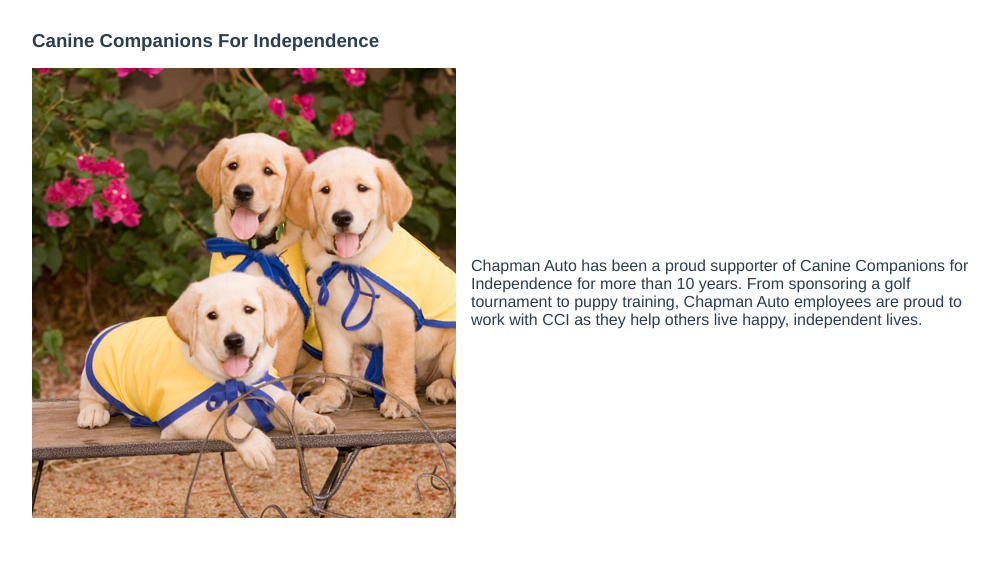
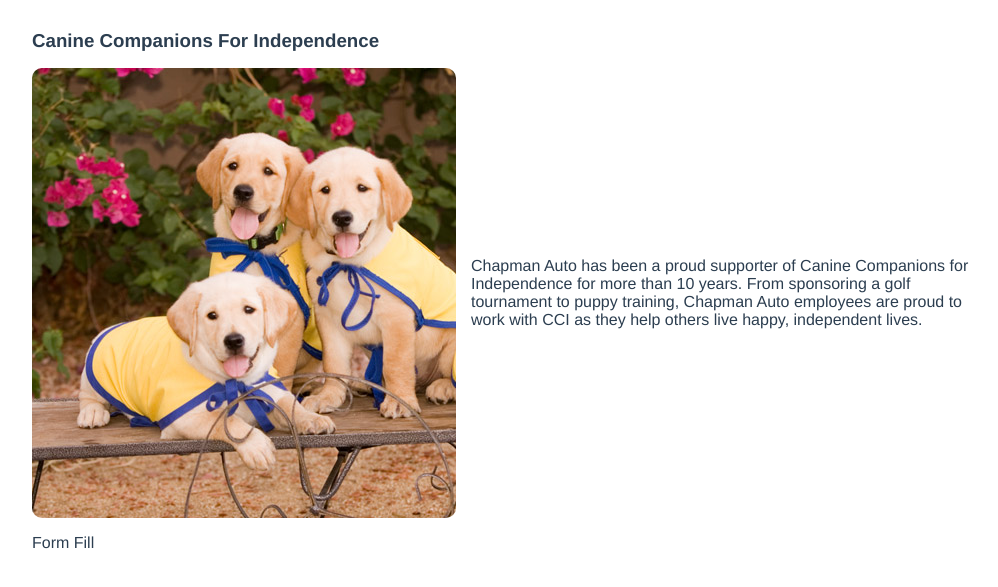
Before and after one commit to Blake-Trapnell/developer-assessment-2, a Vue app: page / in a window 1280 px wide. Shown: the part 983-1570 px from the top of the page, without its empty margins (128-1126 px from the left). Before the commit the page ends 1533 px from the top, so only its background shows below. Built offline with nearby package versions, Linux system fonts and the light colour scheme; no server answers.

Commit message:
added form fill and cleaned up linting errors

```diff
--- a/src/App.vue
+++ b/src/App.vue
@@ -2,18 +2,21 @@
     <div id="app">
         <WeatherBanner />
         <ChapmanCares />
+        <FormFill />
     </div>
 </template>
 
 <script>
 import WeatherBanner from '@/components/weather-banner';
 import ChapmanCares from '@/components/chapman-cares';
+import FormFill from '@/components/form-fill';
 
 export default {
     name: 'App',
     components: {
         WeatherBanner,
         ChapmanCares,
+        FormFill,
     },
 };
 </script>
--- a/src/components/chapman-cares.vue
+++ b/src/components/chapman-cares.vue
@@ -69,6 +69,7 @@ export default {
 }
 .chapman-cares--event-photo {
     width: 50%;
+    border-radius: 10px;
     margin-right: 15px;
 }
 @media screen and (max-width: 650px) {
--- /dev/null
+++ b/src/components/form-fill.vue
@@ -0,0 +1,32 @@
+<template>
+    <div>
+        <p>Form Fill</p>
+    </div>
+</template>
+
+<script>
+export default {
+    name: 'FormFill',
+    data() {
+        return {
+            inputs: [
+                {
+                    placeHolder: 'First Name',
+                },
+                {
+                    placeHolder: 'Last Name',
+                },
+                {
+                    placeHolder: 'Phone Number',
+                },
+                {
+                    placeHolder: 'Email',
+                },
+            ],
+        };
+    },
+};
+</script>
+<style lang="scss" scoped>
+
+</style>
--- a/src/components/weather-banner.vue
+++ b/src/components/weather-banner.vue
@@ -21,7 +21,7 @@ export default {
         this.getTemp();
     },
     methods: {
-            // define function as async to be able to await later in function.
+        // define function as async to be able to await later in function.
         async getTemp() {
             // set variables (there are no errors in these strings)
             const url = 'http://api.openweathermap.org/data/2.5/weather';
@@ -37,7 +37,6 @@ export default {
             // display current temp on page
             // now we have waited for the promise to finish and can display the information correctly
             this.currentTemp = response.data.main.temp;
-
         },
     },
 };
```
